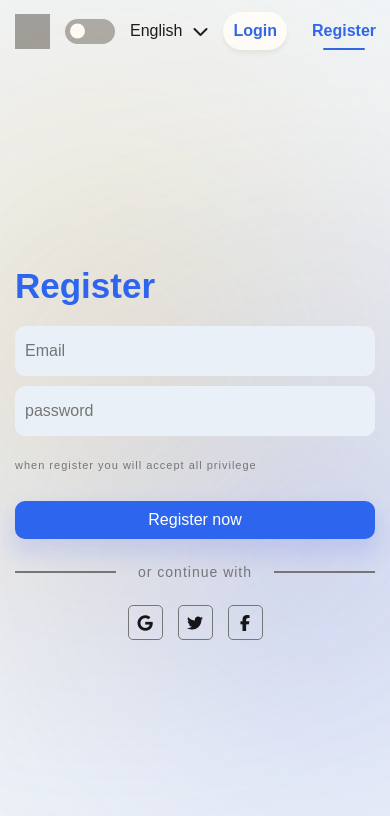
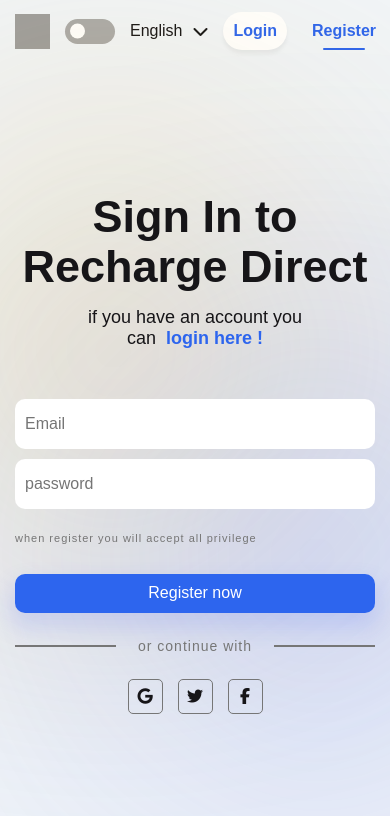
Before and after one commit to AhmedDoban/Pinterest-Colne, a React (Create React App) app: page /Register in a window 390 px wide. Shown: the top 816 px of the page. Built offline with nearby package versions, Linux system fonts and the light colour scheme; grey boxes are pictures that could not be loaded.

Commit message:
update dark mode

```diff
--- a/src/App.js
+++ b/src/App.js
@@ -29,10 +29,12 @@
       Root.setProperty("--primary-bg-color", "#f1f5f9");
       Root.setProperty("--primary-dark-color", "#161518");
       Root.setProperty("--main-p-color", "#767676");
+      Root.setProperty("--input-color", "#fff");
     } else {
       Root.setProperty("--primary-bg-color", "#111111");
       Root.setProperty("--primary-dark-color", "#f6f6f6");
       Root.setProperty("--main-p-color", "#ffe8e6");
+      Root.setProperty("--input-color", "#393a3f");
     }
   };
 
--- a/src/Assets/Css/root.css
+++ b/src/Assets/Css/root.css
@@ -3,9 +3,10 @@
 ــــــــــــــــــــــــــــــــــــــــــــــــــــــــــــ*/
 :root {
   --white-color: #fff;
+  --input-color: #fff;
   --main-p-color: #767676;
   --primary-color: #2d65ee;
-  --dark-color: #14162e;
+  --dark-color: #393a3f;
   --primary-dark-color: #161518;
   --primary-bg-color: #f6f6f6;
   --primary-bg-color-alt: #eef3ff;
--- a/src/Guest/Login/Login.css
+++ b/src/Guest/Login/Login.css
@@ -16,6 +16,7 @@
   .login .container {
     flex-direction: column;
     justify-content: center;
+    gap: 50px;
   }
 }
 /*ــــــــــــــــــــــــــــــــــــــــــــــــــــــــــ
@@ -56,6 +57,11 @@
   margin-left: 10px;
 }
 @media (max-width: 992px) {
+  .login .container > .left {
+    align-items: center;
+    justify-content: center;
+    text-align: center;
+  }
   .login .container .left h1 {
     width: 100%;
     font-size: 45px;
@@ -63,9 +69,10 @@
   }
   .login .container .left p {
     font-size: 18px;
-    width: 100%;
+    width: 80%;
   }
 }
+
 /*ــــــــــــــــــــــــــــــــــــــــــــــــــــــــــ
 # login center img
 ــــــــــــــــــــــــــــــــــــــــــــــــــــــــــــ*/
@@ -91,11 +98,7 @@
   gap: 25px;
   max-width: 100%;
 }
-@media (max-width: 992px) {
-  .login .container > .left {
-    display: none;
-  }
-}
+
 .login .container .right .form {
   position: relative;
   display: flex;
@@ -109,6 +112,11 @@
   font-size: 35px;
   font-weight: bold;
 }
+@media (max-width: 992px) {
+  .login .container .right .form h1 {
+    display: none;
+  }
+}
 .login .container .right .form .input-box {
   position: relative;
   display: flex;
@@ -118,7 +126,7 @@
   height: 50px;
   max-width: 100%;
   border-radius: 10px;
-  background: #eaf0f7;
+  background: var(--input-color);
   padding: 10px;
 }
 @media (max-width: 1200px) {
@@ -132,6 +140,7 @@
   height: 100%;
   border: 0;
   background-color: transparent;
+  color: var(--primary-dark-color);
 }
 .login .container .right .form .recover {
   position: relative;
@@ -151,6 +160,10 @@
   color: var(--white-color);
   box-shadow: var(--blue-box-shadow);
   border-radius: 10px;
+}
+.login .container .right .form .input-box i {
+  color: var(--main-p-color);
+  cursor: pointer;
 }
 /*ــــــــــــــــــــــــــــــــــــــــــــــــــــــــــ
 # login right other-action-span
--- a/src/Guest/Login/Login.jsx
+++ b/src/Guest/Login/Login.jsx
@@ -27,7 +27,7 @@
             <h1>Sign In to Recharge Direct</h1>
             <p>
               if you don’t have an account you can
-              <Link to="Register">Register here x!</Link>
+              <Link to="Register">Register here !</Link>
             </p>
           </div>
           <div className="center">
--- a/src/Guest/Register/Register.css
+++ b/src/Guest/Register/Register.css
@@ -16,6 +16,7 @@
   .Register .container {
     flex-direction: column;
     justify-content: center;
+    gap: 50px;
   }
 }
 /*ــــــــــــــــــــــــــــــــــــــــــــــــــــــــــ
@@ -56,6 +57,11 @@
   margin-left: 10px;
 }
 @media (max-width: 992px) {
+  .Register .container > .left {
+    align-items: center;
+    justify-content: center;
+    text-align: center;
+  }
   .Register .container .left h1 {
     width: 100%;
     font-size: 45px;
@@ -63,9 +69,10 @@
   }
   .Register .container .left p {
     font-size: 18px;
-    width: 100%;
+    width: 80%;
   }
 }
+
 /*ــــــــــــــــــــــــــــــــــــــــــــــــــــــــــ
 # Register center img
 ــــــــــــــــــــــــــــــــــــــــــــــــــــــــــــ*/
@@ -91,11 +98,7 @@
   gap: 25px;
   max-width: 100%;
 }
-@media (max-width: 992px) {
-  .Register .container > .left {
-    display: none;
-  }
-}
+
 .Register .container .right .form {
   position: relative;
   display: flex;
@@ -109,6 +112,11 @@
   font-size: 35px;
   font-weight: bold;
 }
+@media (max-width: 992px) {
+  .Register .container .right .form h1 {
+    display: none;
+  }
+}
 .Register .container .right .form .input-box {
   position: relative;
   display: flex;
@@ -118,7 +126,7 @@
   height: 50px;
   max-width: 100%;
   border-radius: 10px;
-  background: #eaf0f7;
+  background: var(--input-color);
   padding: 10px;
 }
 @media (max-width: 1200px) {
@@ -132,6 +140,7 @@
   height: 100%;
   border: 0;
   background-color: transparent;
+  color: var(--primary-dark-color);
 }
 .Register .container .right .form .recover {
   position: relative;
@@ -151,6 +160,10 @@
   color: var(--white-color);
   box-shadow: var(--blue-box-shadow);
   border-radius: 10px;
+}
+.Register .container .right .form .input-box i {
+  color: var(--main-p-color);
+  cursor: pointer;
 }
 /*ــــــــــــــــــــــــــــــــــــــــــــــــــــــــــ
 # Register right other-action-span
```
